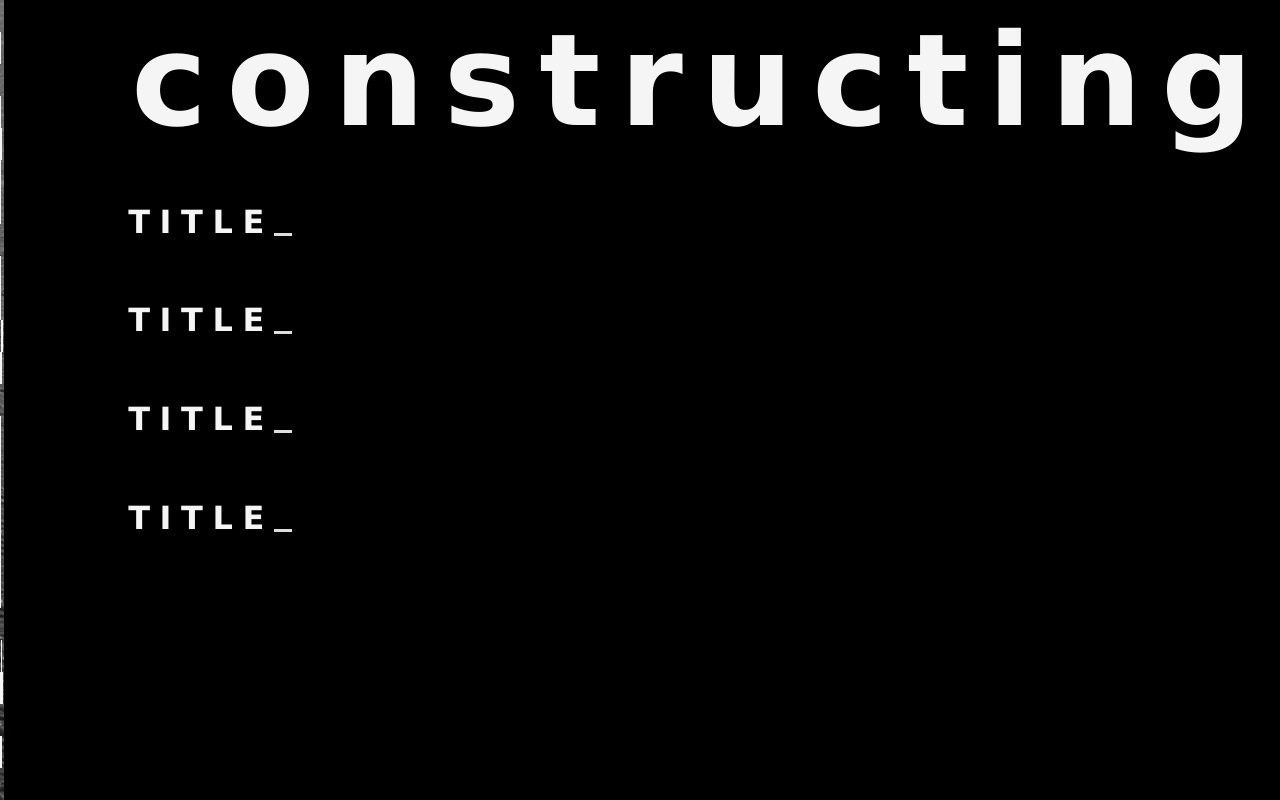
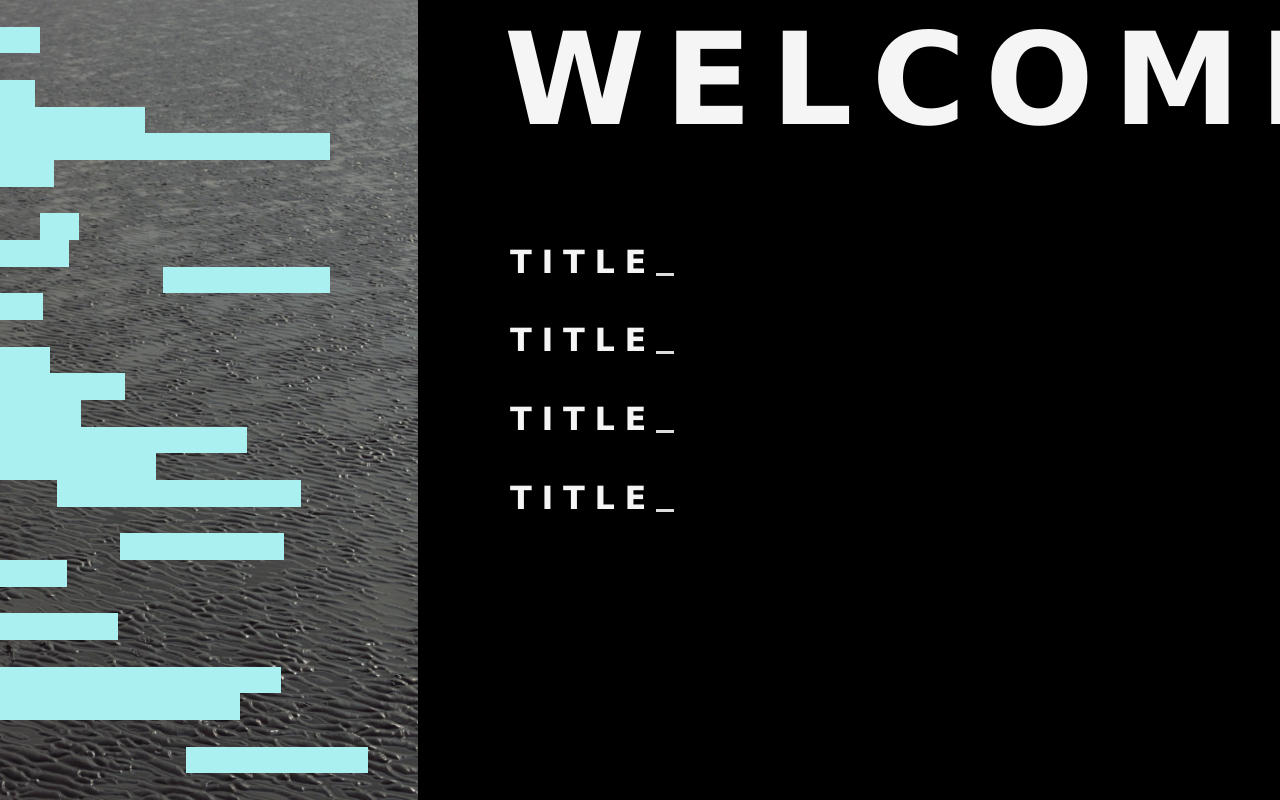
Before and after one commit to MatTZer28/SiteMe, a plain HTML site: page index.html in a window 1280 px wide. Drawn offline with Linux system fonts and the light colour scheme; a web font is replaced by a local one.

Commit message:
getting more pretty

```diff
--- a/index.html
+++ b/index.html
@@ -6,7 +6,7 @@
     <meta name="viewport" content="width=device-width, initial-scale=1.0">
     <link rel=stylesheet type="text/css" href="stylesheet/stylesheet.css">
     <link href='https://fonts.googleapis.com/css?family=Asset' rel='stylesheet'>
-    <script src="script/index.js" defer></script>
+    <script src="script/strips.js" defer></script>
     <title>Home</title>
 </head>
 <body>
@@ -20,7 +20,7 @@
             <div id="right-content">
                 <div id="content-conteiner">
                     <div id="content-header">
-                        <h1 id="home-title">constructing..</h1>
+                        <h1 id="home-title"><span id="home-title-span">WELCOME</span></h1>
                     </div>
                     <div id="content-center">
                         <section id="subtitles-sect">
--- a/script/index.js
+++ b/script/strips.js
@@ -9,7 +9,7 @@ function appendStrips(parent) {
     const stripsContainer = document.createElement('div');
     stripsContainer.id = 'strips-container';
 
-    for (let i = 0; i < 25; i++) {
+    for (let i = 0; i < 30; i++) {
         const strip = document.createElement('div');
         strip.className = 'strip';
 
--- a/stylesheet/stylesheet.css
+++ b/stylesheet/stylesheet.css
@@ -45,7 +45,7 @@ main {
     z-index: 2;
     opacity: 0;
     animation: img-big-cover-slide 2s forwards 1s;
-    animation-timing-function: cubic-bezier(.13,.7,.35,.91);
+    animation-timing-function: cubic-bezier(.13, .7, .35, .91);
 }
 
 @keyframes img-big-cover-slide {
@@ -53,9 +53,11 @@ main {
         opacity: 1;
         width: 0%;
     }
+
     50% {
         width: 100%;
     }
+
     100% {
         opacity: 1;
         width: 0%;
@@ -101,56 +103,35 @@ main {
     height: 20%;
     display: flex;
     align-items: center;
+    margin: 0 auto;
 }
 
 #home-title {
     margin-left: 10%;
-    position: relative;
     overflow: hidden;
     color: whitesmoke;
-    visibility: hidden;
     white-space: nowrap;
     font-size: 8em;
     font-weight: bold;
     letter-spacing: .15em;
-    animation: show-hometitle 1s forwards 1s;
-    animation-timing-function: ease-in-out;
+    line-height: 1;
 }
 
-@keyframes show-hometitle {
-    99% {
-        visibility: hidden;
+#home-title-span {
+    display: block;
+    visibility: hidden;
+    animation: reveal 1s cubic-bezier(0.77, 0, 0.175, 1) forwards 0.5s;
+}
+
+@keyframes reveal {
+    0% {
+        visibility: visible;
+        transform: translate(0, 100%);
     }
 
     100% {
         visibility: visible;
-    }
-}
-
-#home-title::before {
-    content: "";
-    width: 100%;
-    position: absolute;
-    bottom: 5%;
-    visibility: visible;
-    background-color: black;
-    animation: hometitle-cover-pull 2s forwards 1s;
-    animation-timing-function: cubic-bezier(.13,.7,.35,.91);
-}
-
-@keyframes hometitle-cover-pull {
-    0% {
-        height: 0%;
-        background-color: whitesmoke;
-    }
-
-    50% {
-        height: 100%;
-    }
-
-    100% {
-        height: 0%;
-        background-color: whitesmoke;
+        transform: translate(0, 0);
     }
 }
 
@@ -163,7 +144,7 @@ main {
 }
 
 #subtitles-sect {
-    margin-left: 5%;
+    margin-left: 6%;
     display: flex;
     flex-direction: column;
     align-items: flex-start;
@@ -287,7 +268,7 @@ main {
     width: 0%;
     height: 100%;
     position: absolute;
-    background-color: whitesmoke;
+    background-color: rgb(170, 240, 240);
     animation: l-sector-animation 3s forwards infinite;
     animation-timing-function: cubic-bezier(.31, .58, .48, 1);
 }
@@ -296,7 +277,7 @@ main {
     width: 0%;
     height: 100%;
     position: absolute;
-    background-color: whitesmoke;
+    background-color: rgb(200, 240, 240);
     animation: r-sector-animation 3s forwards infinite;
     animation-timing-function: cubic-bezier(.69, 0, .73, .44);
 }
```
